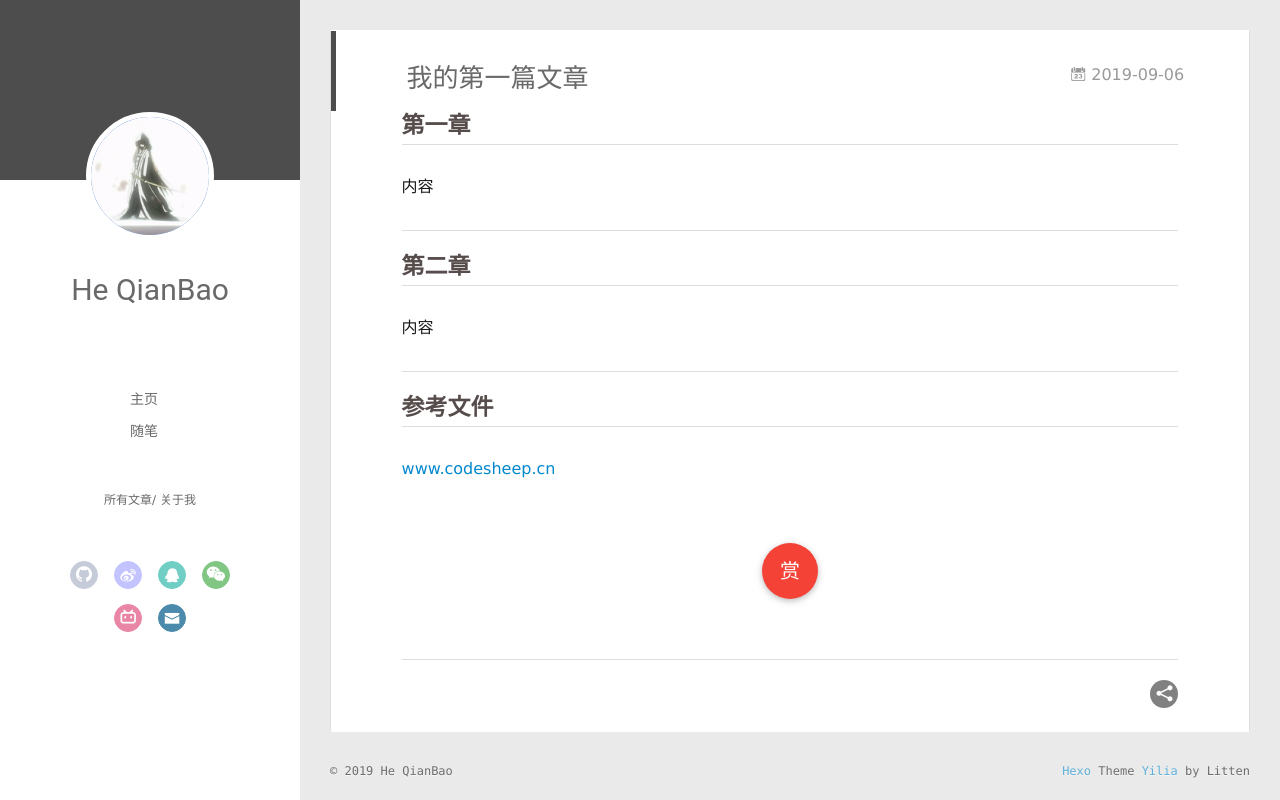
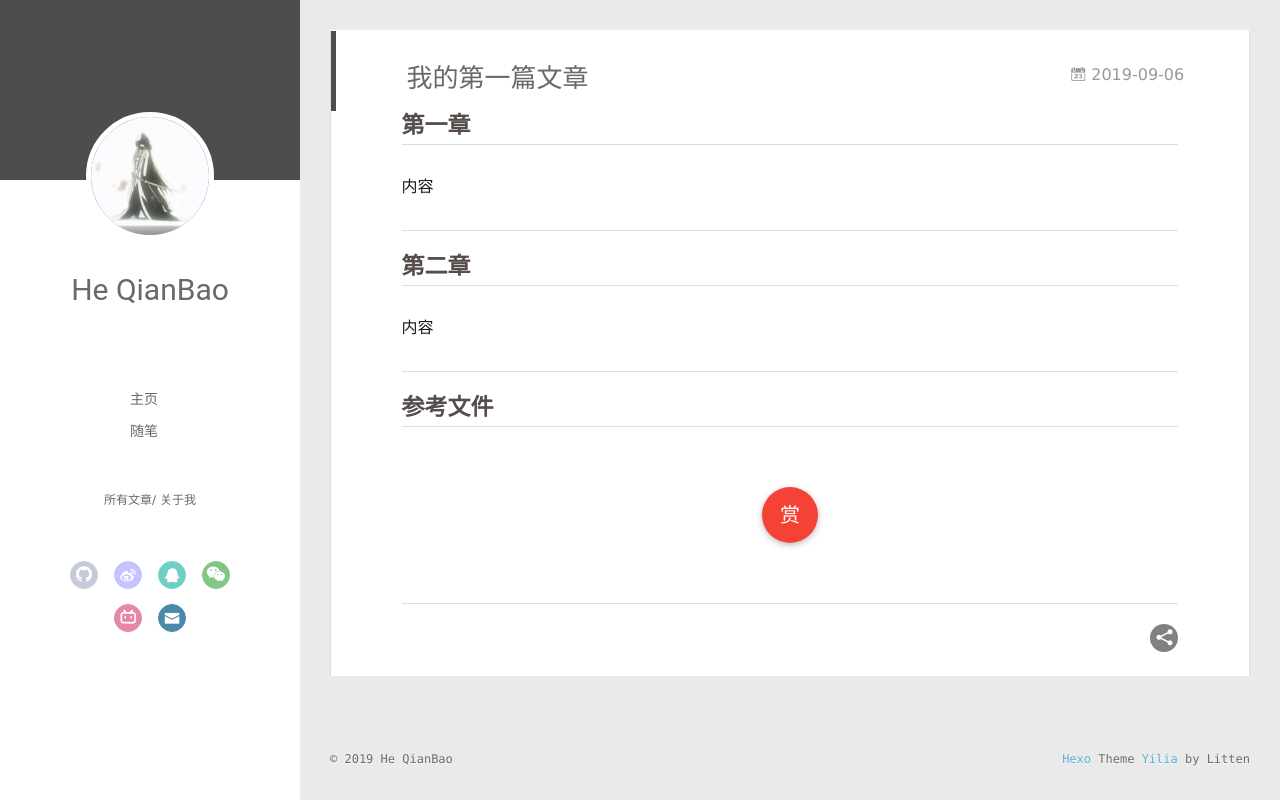
Before and after one commit to Hofirstb/hofirstb.github.io, a plain HTML site: page 2019/09/06/我的第一篇文章/index.html in a window 1280 px wide. Drawn offline with Linux system fonts and the light colour scheme.

Commit message:
Site updated: 2019-09-07 00:29:57

```diff
--- a/2019/09/06/我的第一篇文章/index.html
+++ b/2019/09/06/我的第一篇文章/index.html
@@ -8,17 +8,17 @@
   <link rel="dns-prefetch" href="http://yoursite.com">
   <title>我的第一篇文章 | Hofirstb的Blog</title>
   <meta name="viewport" content="width=device-width, initial-scale=1, maximum-scale=1">
-  <meta name="description" content="第一章内容  第二章内容  参考文件www.codesheep.cn">
+  <meta name="description" content="第一章内容  第二章内容  参考文件">
 <meta property="og:type" content="article">
 <meta property="og:title" content="我的第一篇文章">
 <meta property="og:url" content="http://yoursite.com/2019/09/06/我的第一篇文章/index.html">
 <meta property="og:site_name" content="Hofirstb的Blog">
-<meta property="og:description" content="第一章内容  第二章内容  参考文件www.codesheep.cn">
+<meta property="og:description" content="第一章内容  第二章内容  参考文件">
 <meta property="og:locale" content="en">
-<meta property="og:updated_time" content="2019-09-06T13:49:38.451Z">
+<meta property="og:updated_time" content="2019-09-06T16:29:02.800Z">
 <meta name="twitter:card" content="summary">
 <meta name="twitter:title" content="我的第一篇文章">
-<meta name="twitter:description" content="第一章内容  第二章内容  参考文件www.codesheep.cn">
+<meta name="twitter:description" content="第一章内容  第二章内容  参考文件">
 
     <link rel="alternative" href="/atom.xml" title="Hofirstb的Blog" type="application/atom+xml">
 
@@ -182,8 +182,7 @@
 <hr>
 <h2 id="第二章"><a href="#第二章" class="headerlink" title="第二章"></a>第二章</h2><p>内容</p>
 <hr>
-<h2 id="参考文件"><a href="#参考文件" class="headerlink" title="参考文件"></a>参考文件</h2><p><a href="http://www.codesheep.cn" target="_blank" rel="noopener">www.codesheep.cn</a></p>
-
+<h2 id="参考文件"><a href="#参考文件" class="headerlink" title="参考文件"></a>参考文件</h2>
 
 
 
```
Also changed, not shown: index.html (+1 -2 lines).
